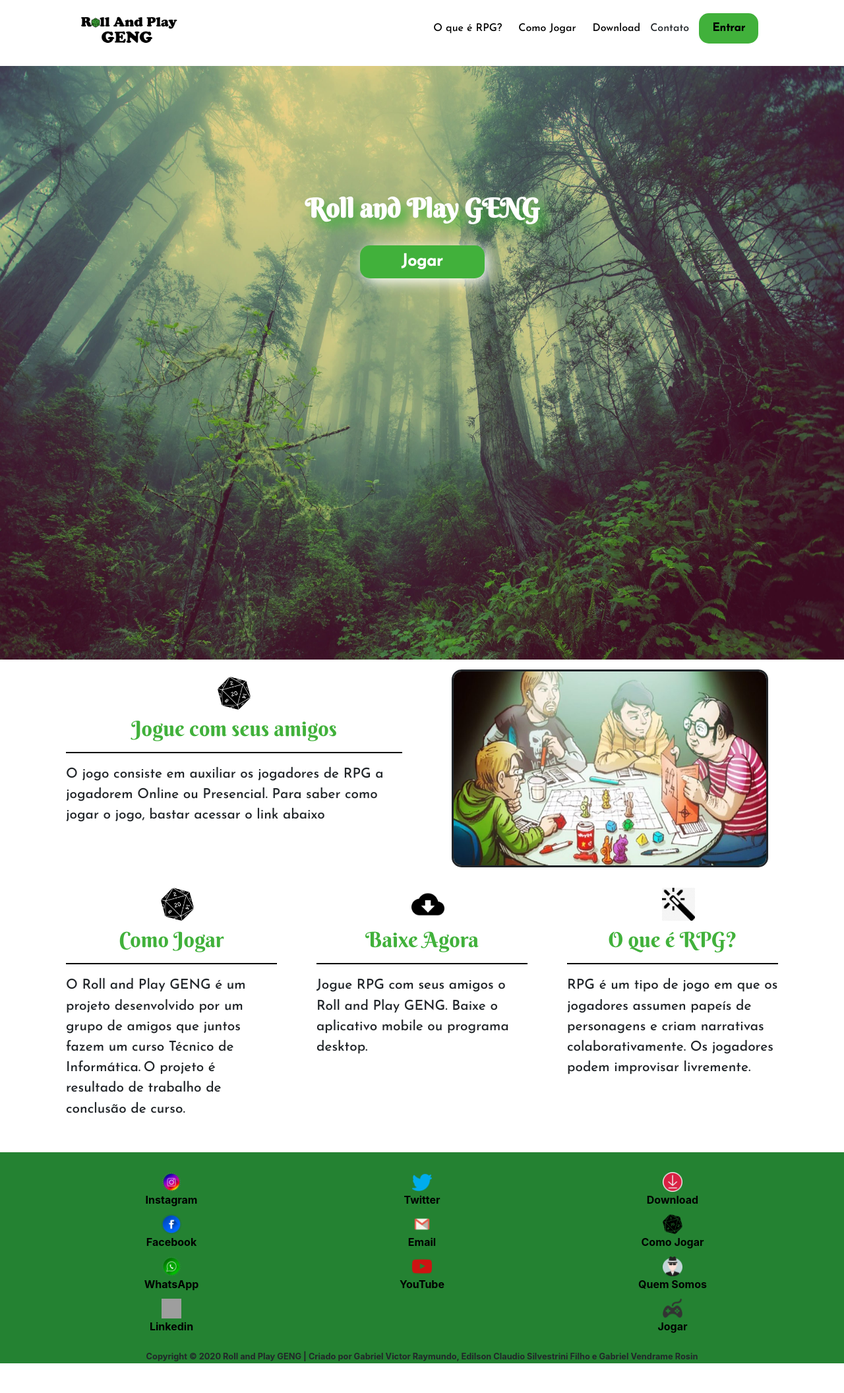
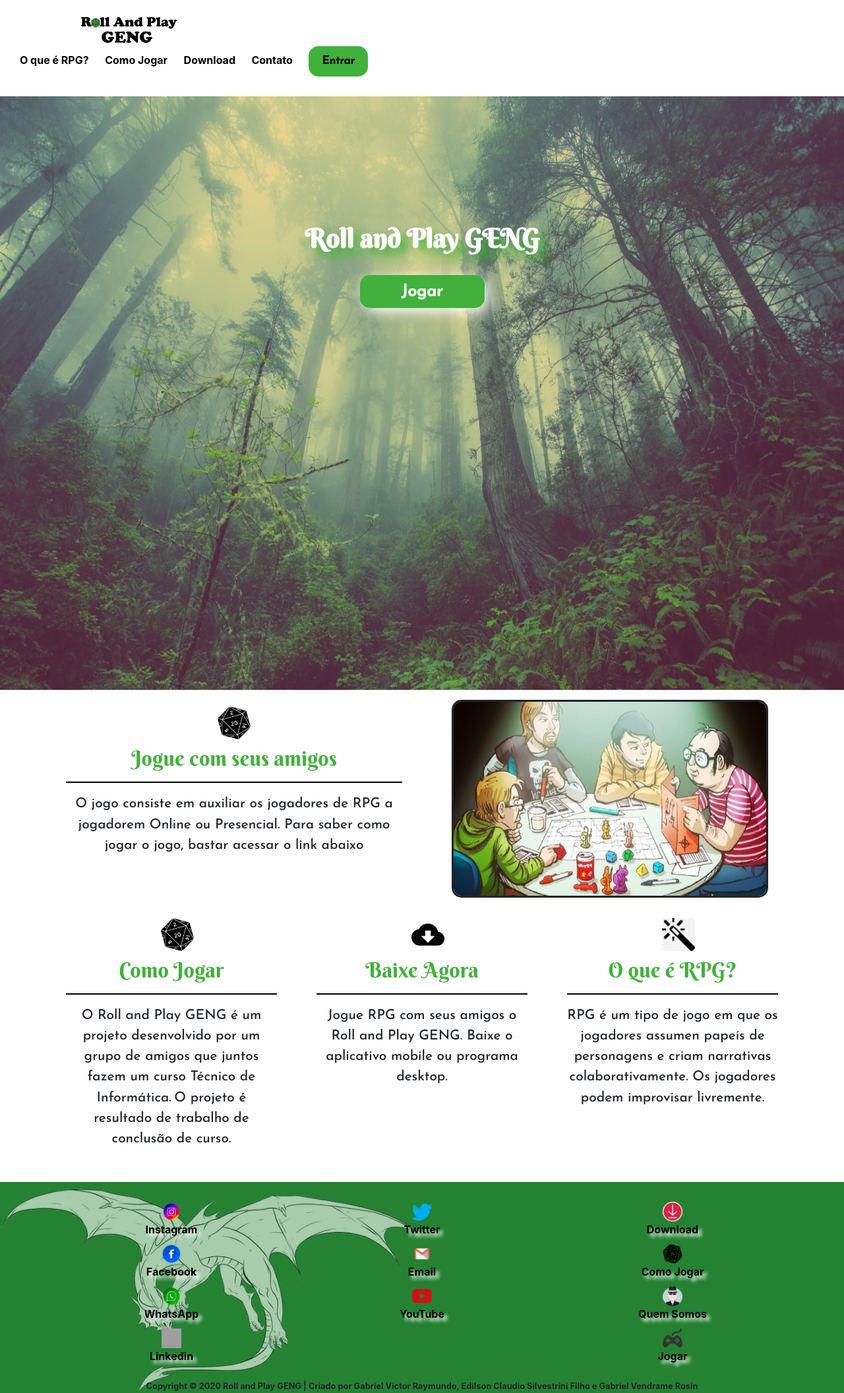
Before and after one commit to Bieelvi/RPG-TCC-WEB2, a PHP site: page /teste/ in a window 1280 px wide. Shown: the whole page at 66% size. Before the commit the page ends 2067 px from the top, so only its background shows below. Run offline with PHP 8.4, Linux system fonts and the light colour scheme; grey boxes are pictures that could not be loaded.

Commit message:
Arrumando o css aos poucos, imagens bg, add novo bg no footer

```diff
--- a/teste/cadastro.php
+++ b/teste/cadastro.php
@@ -26,7 +26,7 @@
 			</script>
 		</div>
 
-	<div class="ImageFundo" style="background-image: url('image/bgCadastro.png');">
+	<div class="ImageFundo" style="background-image: url('image/bgCadastroTeste.png');">
 		<div class="CenterTitulo">
 			<h1>Cadastrar-se</h1>
 		</div>
--- a/teste/css/cssFooter.css
+++ b/teste/css/cssFooter.css
@@ -4,7 +4,8 @@
 
 .Spacing > div{margin: 10px;}
 
-.Link > a:visited, a:link, a:hover, a:active{color: black;}
+.Link > a:visited, a:link, a:hover, a:active{color: black; text-decoration: none;}
+	.Link > a{font-weight: bold; text-shadow: 5px 5px 5px #FFFF;}
 
 .Credits{text-align: center;}
 	.Credits > small{font-weight: bold;}
--- a/teste/css/cssGridLayout.css
+++ b/teste/css/cssGridLayout.css
@@ -2,10 +2,6 @@
 
 /* Inicio do css da pagina header.php */
 .ImageSlogan{margin-left: 100px;}
-
-.Links{float: right; margin-right: 100px; font-family: 'Josefin Sans', sans-serif;}
-	.Links a{padding: 10px; margin: 0; text-decoration: none;}
-	.LinkBotao {padding: 10px; font-size: 17px; color:#FFF; font-weight: bold; text-align: center; border:0; border-radius: 15px; cursor:pointer; background: #41B13B; font-family: 'Josefin Sans', sans-serif;}
 
 .dropbtn{background-color: #4CAF50; color: white; padding: 16px; font-size: 16px; border: none; text-decoration: none;}
 
--- a/teste/css/style.css
+++ b/teste/css/style.css
@@ -2,7 +2,9 @@
 
 hr{border-width: 2px; border-color: black;}
 
-span{text-align: center; font-family:'Josefin Sans', sans-serif; font-size: 1.3em; text-align: center;}
+
+
+.SpanEstilizado > span{font-family: 'Josefin Sans', sans-serif; font-size: 1.3em; text-align: center;}
 
 .ImgIndex{padding: 15px;}
   .ImgIndex > img{border-radius: 15px; border-style: solid; border-width: 3px;}
@@ -18,7 +20,7 @@
 .SecaoContato{margin-left: 5%; margin-right: 5%; width: 90%;}
   .SecaoContato div{margin-top: 50px;}
   .SecaoContato h2{font-family: 'Berkshire Swash', cursive; font-size: 30px; margin: 10px;}
-  .SecaoContato span{font-family:'Josefin Sans', sans-serif; margin-left: 3%; color: #41B13B;}
+  .SecaoContato span{font-family: 'Josefin Sans', sans-serif; margin-left: 3%; color: #41B13B;}
 
 .CenterTituloIndex{text-align: center; font-family: 'Berkshire Swash', cursive; font-size: 50px; margin: 10px; color: #41B13B; padding-top: 15%; text-shadow: 10px 10px 15px #41B13B;}
   .CenterTituloIndex > h1{color: #ffff; font-weight: bold;}
@@ -50,7 +52,6 @@
 .Retorno{display: none; float: left; width: 70%; border: 2px solid #41B13B; background: #D8E2D5; text-align: center; padding: 15px; margin: 20px 15% 10px 15%;}
 .RetornoDois{display: none; float: left; width: 70%; border: 2px solid #41B13B; background: #D8E2D5; text-align: center; padding: 15px; margin: 20px 15% 10px 15%;}
 .RetornoTres{display: none; float: left; width: 70%; border: 2px solid #41B13B; background: #D8E2D5; text-align: center; padding: 15px; margin: 20px 15% 10px 15%;}
-
 
 .Formulario{width: 100%; height: 500px; margin-bottom: 100px;}
 
@@ -85,13 +86,18 @@
 .colunas{width: 500px; padding: 20px; margin: 10px;}
 
 .CadastroFicha{float: left; width: 60%; margin: 10px 20% 10px 20%;}
-  .CadastroFicha span{font-family:'Josefin Sans', sans-serif;}
+  .CadastroFicha span{font-family: 'Josefin Sans', sans-serif;}
   .CadastroFicha input[type='text'], input[type="number"], input[type="password"]{float: left; width: 100%; height: 40px; border: 2px solid #41B13B; border-radius: 5px; background: #D8E2D5}
   .CadastroFicha input[type='submit']{display: inline-block; width: 20%; height: 40px; font-size: 17px; color:#FFF; font-weight: bold; text-align: center; border:0; border-radius: 15px; cursor:pointer; background: #41B13B; font-family: 'Josefin Sans', sans-serif;}
   .CadastroFicha a{color: #41B13B; text-decoration: none;}
   .CadastroFicha a:hover{text-decoration: underline;}
 /* Inicio do css da pagina jogar.php */
 
-.Link > a:visited, a:link, a:hover, a:active{color: black;}
+.Link > a:visited, a:link, a:hover, a:active{color: black; }
 
 .LinkBotao > a:visited, a:link, a:hover, a:active{color: #FFFF};
+
+.Links{float: right; margin-right: 100px; font-family: 'Josefin Sans', sans-serif; text-decoration: none;}
+  .Links a{padding: 10px; margin: 0; text-decoration: none;}
+
+.LinkBotao {padding: 10px; font-size: 17px; font-weight: bold; text-align: center; border:0; border-radius: 15px; cursor:pointer; background: #41B13B; font-family: 'Josefin Sans', sans-serif;}
--- a/teste/footer.php
+++ b/teste/footer.php
@@ -1,4 +1,6 @@
 	<footer>
+
+		<div style="background-image: url('image/bgFooter.png'); background-repeat: no-repeat; background-size: contain;">
 			<div class="container SpacingFooter">
 				<div class="row">
 					<div class="col-md-4 Spacing">
@@ -7,15 +9,15 @@
 								<img src="image/instagram.png" width="30" height="30">
 							</div>
 							<a href="https://www.instagram.com/?hl=pt-br" target="_blank">
-						<strong>Instagram</strong>
+								Instagram
 							</a>
 						</div>
 						<div class="Link">
 							<div>
 								<img src="image/facebook.png" width="30" height="30">
 							</div>
-					<a href="https://www.youtube.com/" target="_blank">
-						<strong>Facebook</strong>
+							<a href="https://www.facebook.com/" target="_blank">
+								Facebook
 							</a>
 						</div>
 						<div class="Link">
@@ -23,7 +25,7 @@
 								<img src="image/whatsapp.png" width="30" height="30">
 							</div>
 							<a href="https://www.whatsapp.com/?lang=pt_br" target="_blank">
-						<strong>WhatsApp</strong>
+								WhatsApp
 							</a>
 						</div>
 						<div class="Link">
@@ -31,7 +33,7 @@
 								<img src="image/linkedin.png" width="30" height="30">
 							</div>
 							<a href="https://br.linkedin.com/" target="_blank">
-						<strong>Linkedin</strong>
+								Linkedin
 							</a>
 						</div>
 					</div>
@@ -42,7 +44,7 @@
 								<img src="image/twitter.png" width="30" height="30">
 							</div>
 							<a href="https://twitter.com/home" target="_blank">
-						<strong>Twitter</strong>
+								Twitter
 							</a>
 						</div>
 						<div class="Link">
@@ -50,7 +52,7 @@
 								<img src="image/email.png" width="30" height="30">
 							</div>
 							<a href="https://mail.google.com/mail/u/0/#inbox" target="_blank">
-						<strong>Email</strong>
+								Email
 							</a>
 						</div>
 						<div class="Link">
@@ -58,7 +60,7 @@
 								<img src="image/youtube.png" width="30" height="30">
 							</div>
 							<a href="https://www.youtube.com/" target="_blank">
-						<strong>YouTube</strong>
+								YouTube
 							</a>
 						</div>
 					</div>
@@ -69,7 +71,7 @@
 								<img src="image/download.png" width="30" height="30">
 							</div>
 							<a href="download.php">
-						<strong>Download</strong>
+								Download
 							</a>
 						</div>
 						<div class="Link">
@@ -77,7 +79,7 @@
 								<img src="image/dado.png" width="30" height="30">
 							</div>
 							<a href="comoJogar.php">
-						<strong>Como Jogar</strong>
+								Como Jogar
 							</a>
 						</div>
 						<div class="Link">
@@ -85,7 +87,7 @@
 								<img src="image/humano.png" width="30" height="30">
 							</div>
 							<a href="quemsomos.php">
-						<strong>Quem Somos</strong>
+								Quem Somos
 							</a>
 						</div>
 						<div class="Link">
@@ -93,7 +95,7 @@
 								<img src="image/jogo.png" width="30" height="30">
 							</div>
 							<a href="modoJogo.php">
-						<strong>Jogar</strong>
+								Jogar
 							</a>
 						</div>
 					</div>
@@ -102,7 +104,7 @@
 			<div class="Credits">
 				<small>Copyright © 2020 Roll and Play GENG | Criado por Gabriel Victor Raymundo, Edilson Claudio Silvestrini Filho e Gabriel Vendrame Rosin</small>
 			</div>
+		</div>
 	</footer>
-
 </body>
 </html
--- a/teste/header.php
+++ b/teste/header.php
@@ -28,8 +28,8 @@
 				<a href="comojogar.php">Como Jogar</a>
 				<a href="download.php">Download</a>
 
-				<div class="dropdown">
-					Contato
+				<div class="dropdown Link">
+					<a href="#">Contato</a>
 					<div class="dropdown-content">
 						<a href="quemsomos.php">Quem Somos</a>
 						<a href="contato.php">Fale Conosco</a>
--- a/teste/index.php
+++ b/teste/index.php
@@ -5,7 +5,7 @@
 	<title>Roll and Play GENG</title>
 	<?php include("header.php"); ?>
 
-	<div class="ImageFundo JogarIndex" style="background-image: url('image/bgIndex.jpg');">
+	<div class="ImageFundo JogarIndex" style="background-image: url('image/bgIndexTeste.png');">
 		<div class="CenterTituloIndex">
 			<h1>Roll and Play GENG</h1>
 			<a href="modoJogo.php"><button>Jogar</button></a>
@@ -27,7 +27,7 @@
 					<div>
 						<hr>
 					</div>
-					<div>
+					<div class="SpanEstilizado" align="center">
 						<span>O jogo consiste em auxiliar os jogadores de RPG a jogadorem Online ou Presencial. Para saber como jogar o jogo, bastar acessar o link abaixo</span>
 					</div>
 				</div>
@@ -57,7 +57,7 @@
 					<div>
 						<hr>
 					</div>
-					<div>
+					<div class="SpanEstilizado" align="center">
 						<span>O Roll and Play GENG é um projeto desenvolvido por um grupo de amigos que juntos fazem um curso Técnico de Informática.</span>
 						<span>O projeto é resultado de trabalho de conclusão de curso.</span>
 					</div>
@@ -76,7 +76,7 @@
 					<div>
 						<hr>
 					</div>
-					<div>
+					<div class="SpanEstilizado" align="center">
 						<span>Jogue RPG com seus amigos o Roll and Play GENG. Baixe o aplicativo mobile ou programa desktop.</span>
 					</div>
 				</div>
@@ -94,7 +94,7 @@
 					<div>
 						<hr>
 					</div>
-					<div>
+					<div class="SpanEstilizado" align="center">
 						<span>RPG é um tipo de jogo em que os jogadores assumen papeís de personagens e criam narrativas colaborativamente. Os jogadores podem improvisar livremente.</span>
 					</div>
 				</div>
--- a/teste/quemsomos.php
+++ b/teste/quemsomos.php
@@ -21,7 +21,7 @@
 						<div>
 							<hr>
 						</div>
-						<div>
+						<div class="SpanEstilizado" align="center">
 							<span>Sou Gabriel Victor Raymundo, estudo no Colégio Técnico Unicamp Limeira, SP. Estou no último ano do curso, e como o trabalho de conclusão de curso, preciso realizar um projeto desenvolvendo nas plataformas Web, Mobile e Desktop. O TCC está sendo realizado por um grupo de três membros: Eu, Edilson e Gabriel - Sim! Outro Gabriel haha - basicamente o nosso projeto consiste em criar uma plataforma que auxilia os jogadores de RPG - Rolling Playing Game - a jogarem RPG virtualmente, só que existe a opção se der jogado presencialmente.</span>
 						</div>
 					</div>
@@ -35,7 +35,7 @@
 						<div>
 							<hr>
 						</div>
-						<div>
+						<div class="SpanEstilizado" align="center">
 							<span>Sou Edilson Claudio Silvestrini Filho, estou no ultimo ano da minha formação como técnico em informatica no Colégio Técnico de Limeira (COTIL) e como técnico em Administração na ETEC Trajano Camargo. Nos três somos apaixonados por RPG e por isso escolhemos fazer um auxiliador de RPG para ajudar pessoas que queiram se envolver numa aventura mas por conta das adversidades da vida, tem dificuldade de se reunir para desfrutar de um jogada. O objetivo principal do nosso projeto é</span>
 						</div>
 					</div>
@@ -49,7 +49,7 @@
 						<div>
 							<hr>
 						</div>
-						<div>
+						<div class="SpanEstilizado" align="center">
 							<span>Olá, sou o outro Gabriel Vendrame Rosin, estou cursando meu ùltimo ano como técnico em informática no Cotil de Limeira, junto com meu time do TCC, estamos desenvolvendo uma plataforma da maneira mais intuitiva possivel para os amantes de RPG, assim como nós! Gosto muito de RPG, música e tecnologia, então iremos aplicar todo esse conhecimento para que a aplicação seja muito divertida, de fácil entendimento e que alcance diversas pessoas, que conhecem ou que pretendem</span>
 						</div>
 					</div>
```
Also changed, not shown: teste/contato.php (+13 -13 lines), teste/css/cssresponsivo.css (deleted, +0 -29 lines), teste/login.php (+4 -4 lines), teste/image/bg3.png (deleted), teste/image/bgCadastroTeste.png (added), teste/image/bgContatoTeste.png (added), teste/image/bgFooter.png (added), teste/image/bgIndexTeste.png (added), teste/image/bgLoginTeste.png (added). Lines whose indentation alone changed are shown as unchanged.
